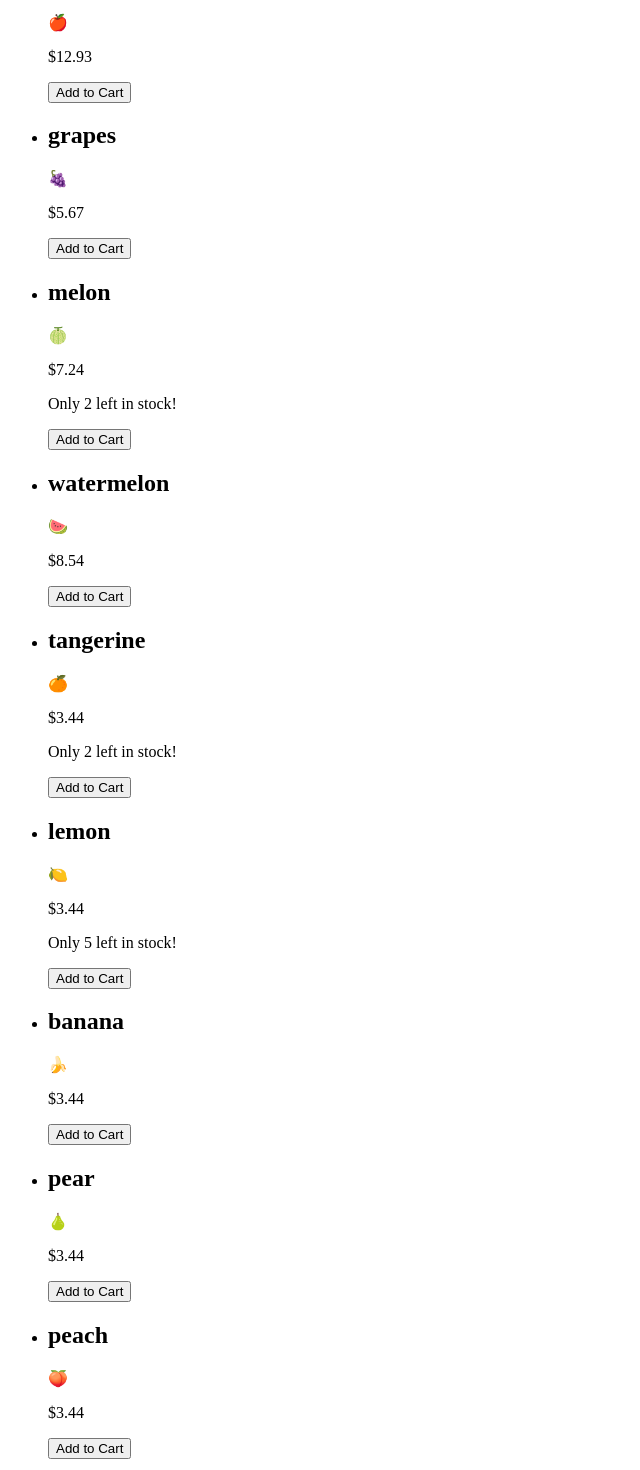
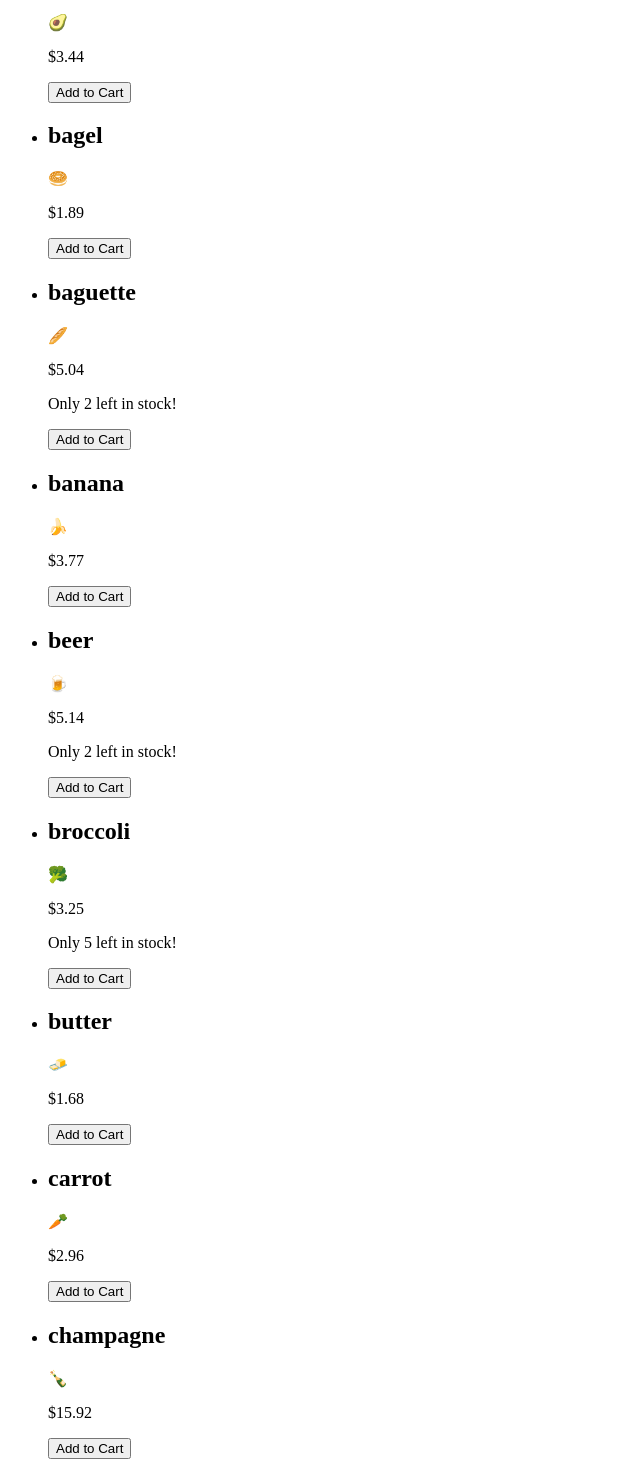
Before and after one commit to jtreeves/grocery-react, a React (Create React App) app: page /browse in a window 1280 px wide. Shown: the part 440-1910 px from the top of the page, without its empty margins (0-640 px from the left). Built offline with nearby package versions, Linux system fonts and the light colour scheme.

Commit message:
[data] Change prices; organize alphabetically

```diff
--- a/src/data/categories.ts
+++ b/src/data/categories.ts
@@ -7,39 +7,56 @@ const categories: Category[] = [
         products: listAllProductIds()
     },
     {
-        name: 'fruits',
+        name: 'Alcohol',
         products: [
-            'APL179',
-            'GRP372',
-            'MLN445'
+            'BER002',
+            'CMP773',
+            'WNE821'
         ]
     },
     {
-        name: 'vegetables',
+        name: 'Breads',
         products: [
-            'CRT116',
-            'CRN529',
-            'BRC180'
+            'BGL002',
+            'BGT819',
+            'CRT672',
+            'LOF026',
+            'WFL330'
         ]
     },
     {
-        name: 'breads',
+        name: 'Dairy',
         products: [
-            'BRD026',
-            'CRT672',
-            'BGL002'
-        ]
-    },
-    {
-        name: 'dairy',
-        products: [
+            'BTR721',
             'CHS337',
-            'BTR721',
             'MLK922'
         ]
     },
     {
-        name: 'meats',
+        name: 'Desserts',
+        products: [
+            'CHT157',
+            'CKE207',
+            'CPK183',
+            'ICM449',
+            'PIE991'
+        ]
+    },
+    {
+        name: 'Fruits',
+        products: [
+            'APL179',
+            'BNA876',
+            'GRP372',
+            'LMN220',
+            'PCH401',
+            'PER487',
+            'STB270',
+            'WMN621'
+        ]
+    },
+    {
+        name: 'Meats',
         products: [
             'CKN081',
             'PRK125',
@@ -47,21 +64,34 @@ const categories: Category[] = [
         ]
     },
     {
-        name: 'sweets',
+        name: 'Seafood',
         products: [
-            'ICM449',
-            'CKE207',
-            'CPK183'
+            'CRB703',
+            'LBR115',
+            'OYR832',
+            'SHP763'
         ]
     },
     {
-        name: 'alcohol',
+        name: 'Toiletries',
         products: [
-            'CMP773',
-            'WNE821',
-            'BER002'
+            'LTN002',
+            'RZR722',
+            'SOP993',
+            'TLP814'
         ]
     },
+    {
+        name: 'Vegetables',
+        products: [
+            'AVD819',
+            'BRC180',
+            'CRT116',
+            'CRN529',
+            'LTC571',
+            'ONN611'
+        ]
+    }
 ]
 
 export default categories
--- a/src/data/products.ts
+++ b/src/data/products.ts
@@ -1,6 +1,222 @@
 import { Product } from '../interfaces'
 
 const products: Product[] = [
+    {
+        id: 'APL179',
+        name: 'apple',
+        image: '🍎',
+        price: 2.93
+    },
+    {
+        id: 'AVD819',
+        name: 'avocado',
+        image: '🥑',
+        price: 3.44
+    },
+    {
+        id: 'BGL002',
+        name: 'bagel',
+        image: '🥯',
+        price: 1.89
+    },
+    {
+        id: 'BGT819',
+        name: 'baguette',
+        image: '🥖',
+        price: 5.04
+    },
+    {
+        id: 'BNA876',
+        name: 'banana',
+        image: '🍌',
+        price: 3.77
+    },
+    {
+        id: 'BER002',
+        name: 'beer',
+        image: '🍺',
+        price: 5.14
+    },
+    {
+        id: 'BRC180',
+        name: 'broccoli',
+        image: '🥦',
+        price: 3.25
+    },
+    {
+        id: 'BTR721',
+        name: 'butter',
+        image: '🧈',
+        price: 1.68
+    },
+    {
+        id: 'CRT116',
+        name: 'carrot',
+        image: '🥕',
+        price: 2.96
+    },
+    {
+        id: 'CMP773',
+        name: 'champagne',
+        image: '🍾',
+        price: 15.92
+    },
+    {
+        id: 'CHS337',
+        name: 'cheese',
+        image: '🧀',
+        price: 3.55
+    },
+    {
+        id: 'CKN081',
+        name: 'chicken',
+        image: '🍗',
+        price: 7.81
+    },
+    {
+        id: 'CHT157',
+        name: 'chocolate',
+        image: '🍫',
+        price: 4.44
+    },
+    {
+        id: 'CKE207',
+        name: 'cookie',
+        image: '🍪',
+        price: 3.76
+    },
+    {
+        id: 'CRN529',
+        name: 'corn',
+        image: '🌽',
+        price: 5.21
+    },
+    {
+        id: 'CPK183',
+        name: 'cupcake',
+        image: '🧁',
+        price: 4.09
+    },
+    {
+        id: 'CRB703',
+        name: 'crab',
+        image: '🦀',
+        price: 8.11
+    },
+    {
+        id: 'CRT672',
+        name: 'croissant',
+        image: '🥐',
+        price: 4.81
+    },
+    {
+        id: 'GRP372',
+        name: 'grapes',
+        image: '🍇',
+        price: 4.16
+    },
+    {
+        id: 'ICM449',
+        name: 'ice cream',
+        image: '🍦',
+        price: 6.22
+    },
+    {
+        id: 'LMN220',
+        name: 'lemon',
+        image: '🍋',
+        price: 3.41
+    },
+    {
+        id: 'LTC571',
+        name: 'lettuce',
+        image: '🥬',
+        price: 4.34
+    },
+    {
+        id: 'LOF026',
+        name: 'loaf',
+        image: '🍞',
+        price: 5.75
+    },
+    {
+        id: 'LBR115',
+        name: 'lobster',
+        image: '🦞',
+        price: 9.87
+    },
+    {
+        id: 'LTN002',
+        name: 'lotion',
+        image: '🧴',
+        price: 11.45
+    },
+    {
+        id: 'MLK922',
+        name: 'milk',
+        image: '🥛',
+        price: 2.07
+    },
+    {
+        id: 'ONN611',
+        name: 'onion',
+        image: '🧅',
+        price: 2.96
+    },
+    {
+        id: 'OYR832',
+        name: 'oyster',
+        image: '🦪',
+        price: 8.55
+    },
+    {
+        id: 'PER487',
+        name: 'pear',
+        image: '🍐',
+        price: 3.75
+    },
+    {
+        id: 'PRK125',
+        name: 'porkchop',
+        image: '🍖',
+        price: 8.21
+    },
+    {
+        id: 'PCH401',
+        name: 'peach',
+        image: '🍑',
+        price: 4.77
+    },
+    {
+        id: 'PIE991',
+        name: 'pie',
+        image: '🥧',
+        price: 9.83
+    },
+    {
+        id: 'RZR722',
+        name: 'razor',
+        image: '🪒',
+        price: 7.27
+    },
+    {
+        id: 'SHP763',
+        name: 'shrimp',
+        image: '🍤',
+        price: 8.11
+    },
+    {
+        id: 'SOP993',
+        name: 'soap',
+        image: '🧼',
+        price: 4.55
+    },
+    {
+        id: 'STB270',
+        name: 'strawberry',
+        image: '🍓',
+        price: 3.19
+    },
     {
         id: 'STK893',
         name: 'steak',
@@ -8,22 +224,16 @@ const products: Product[] = [
         price: 12.93
     },
     {
-        id: 'APL179',
-        name: 'apple',
-        image: '🍎',
-        price: 12.93
+        id: 'TLP814',
+        name: 'toilet paper',
+        image: '🧻',
+        price: 3.01
     },
     {
-        id: 'GRP372',
-        name: 'grapes',
-        image: '🍇',
-        price: 5.67
-    },
-    {
-        id: 'MLN445',
-        name: 'melon',
-        image: '🍈',
-        price: 7.24
+        id: 'WFL330',
+        name: 'waffle',
+        image: '🧇',
+        price: 5.22
     },
     {
         id: 'WMN621',
@@ -32,239 +242,11 @@ const products: Product[] = [
         price: 8.54
     },
     {
-        id: 'TNG384',
-        name: 'tangerine',
-        image: '🍊',
-        price: 3.44
-    },
-    {
-        id: 'LMN220',
-        name: 'lemon',
-        image: '🍋',
-        price: 3.44
-    },
-    {
-        id: 'BNA876',
-        name: 'banana',
-        image: '🍌',
-        price: 3.44
-    },
-    {
-        id: 'PER487',
-        name: 'pear',
-        image: '🍐',
-        price: 3.44
-    },
-    {
-        id: 'PCH401',
-        name: 'peach',
-        image: '🍑',
-        price: 3.44
-    },
-    {
-        id: 'STB270',
-        name: 'strawberry',
-        image: '🍓',
-        price: 3.44
-    },
-    {
-        id: 'AVD819',
-        name: 'avocado',
-        image: '🥑',
-        price: 3.44
-    },
-    {
-        id: 'CRT116',
-        name: 'carrot',
-        image: '🥕',
-        price: 3.44
-    },
-    {
-        id: 'CRN529',
-        name: 'corn',
-        image: '🌽',
-        price: 3.44
-    },
-    {
-        id: 'LTC571',
-        name: 'lettuce',
-        image: '🥬',
-        price: 3.44
-    },
-    {
-        id: 'BRC180',
-        name: 'broccoli',
-        image: '🥦',
-        price: 3.44
-    },
-    {
-        id: 'ONN611',
-        name: 'onion',
-        image: '🧅',
-        price: 3.44
-    },
-    {
-        id: 'BRD026',
-        name: 'loaf',
-        image: '🍞',
-        price: 3.44
-    },
-    {
-        id: 'CRT672',
-        name: 'croissant',
-        image: '🥐',
-        price: 3.44
-    },
-    {
-        id: 'BGT819',
-        name: 'baguette',
-        image: '🥖',
-        price: 3.44
-    },
-    {
-        id: 'BGL002',
-        name: 'bagel',
-        image: '🥯',
-        price: 3.44
-    },
-    {
-        id: 'WFL330',
-        name: 'waffle',
-        image: '🧇',
-        price: 3.44
-    },
-    {
-        id: 'CHS337',
-        name: 'cheese',
-        image: '🧀',
-        price: 3.44
-    },
-    {
-        id: 'PRK125',
-        name: 'porkchop',
-        image: '🍖',
-        price: 3.44
-    },
-    {
-        id: 'CKN081',
-        name: 'chicken',
-        image: '🍗',
-        price: 3.44
-    },
-    {
-        id: 'BCN093',
-        name: 'bacon',
-        image: '🥓',
-        price: 3.44
-    },
-    {
-        id: 'EGG318',
-        name: 'egg',
-        image: '🥚',
-        price: 3.44
-    },
-    {
-        id: 'SLD996',
-        name: 'salad',
-        image: '🥗',
-        price: 3.44
-    },
-    {
-        id: 'BTR721',
-        name: 'butter',
-        image: '🧈',
-        price: 3.44
-    },
-    {
-        id: 'SLT214',
-        name: 'salt',
-        image: '🧂',
-        price: 3.44
-    },
-    {
-        id: 'SHP763',
-        name: 'shrimp',
-        image: '🍤',
-        price: 3.44
-    },
-    {
-        id: 'CRB703',
-        name: 'crab',
-        image: '🦀',
-        price: 3.44
-    },
-    {
-        id: 'LBR115',
-        name: 'lobster',
-        image: '🦞',
-        price: 3.44
-    },
-    {
-        id: 'OYR832',
-        name: 'oyster',
-        image: '🦪',
-        price: 3.44
-    },
-    {
-        id: 'ICM449',
-        name: 'ice cream',
-        image: '🍦',
-        price: 3.44
-    },
-    {
-        id: 'CKE207',
-        name: 'cookie',
-        image: '🍪',
-        price: 3.44
-    },
-    {
-        id: 'CPK183',
-        name: 'cupcake',
-        image: '🧁',
-        price: 3.44
-    },
-    {
-        id: 'PIE991',
-        name: 'pie',
-        image: '🥧',
-        price: 3.44
-    },
-    {
-        id: 'CHT157',
-        name: 'chocolate',
-        image: '🍫',
-        price: 3.44
-    },
-    {
-        id: 'HNY114',
-        name: 'honey',
-        image: '🍯',
-        price: 3.44
-    },
-    {
-        id: 'MLK922',
-        name: 'milk',
-        image: '🥛',
-        price: 3.44
-    },
-    {
-        id: 'CMP773',
-        name: 'champagne',
-        image: '🍾',
-        price: 3.44
-    },
-    {
         id: 'WNE821',
         name: 'wine',
         image: '🍷',
-        price: 3.44
-    },
-    {
-        id: 'BER002',
-        name: 'beer',
-        image: '🍺',
-        price: 3.44
-    },
+        price: 11.63
+    }
 ]
 
 export default products
```
